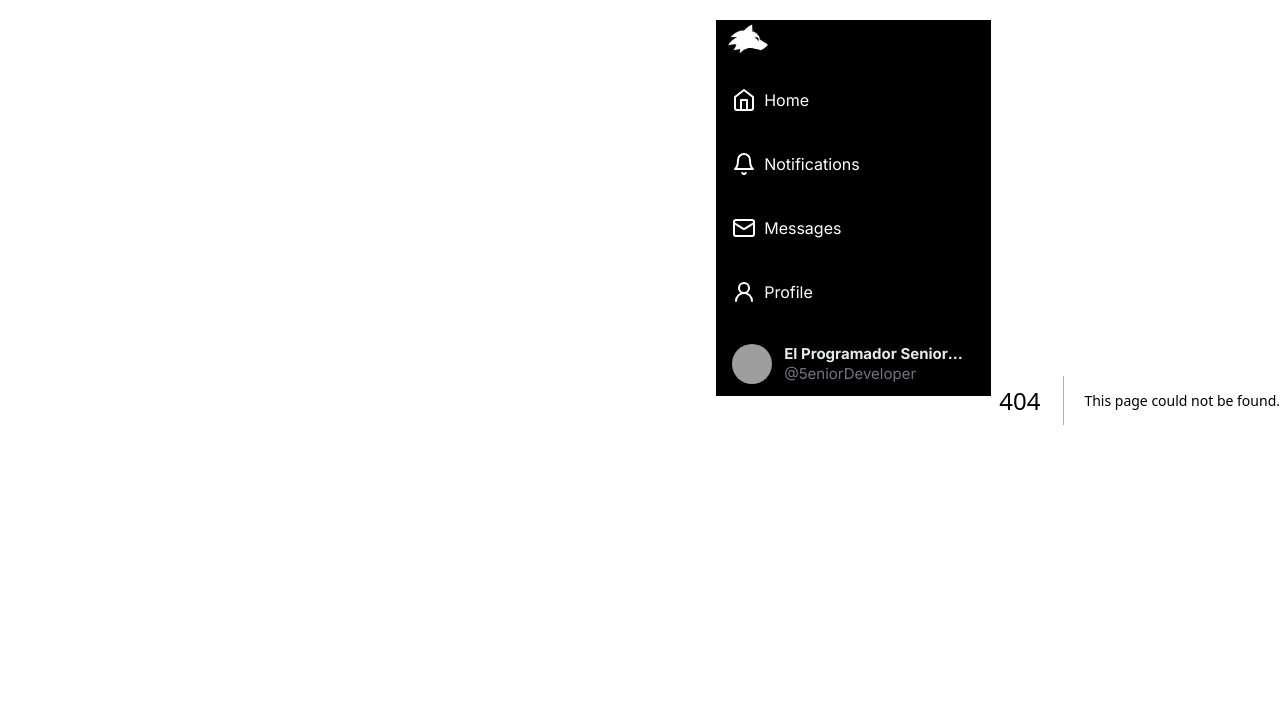
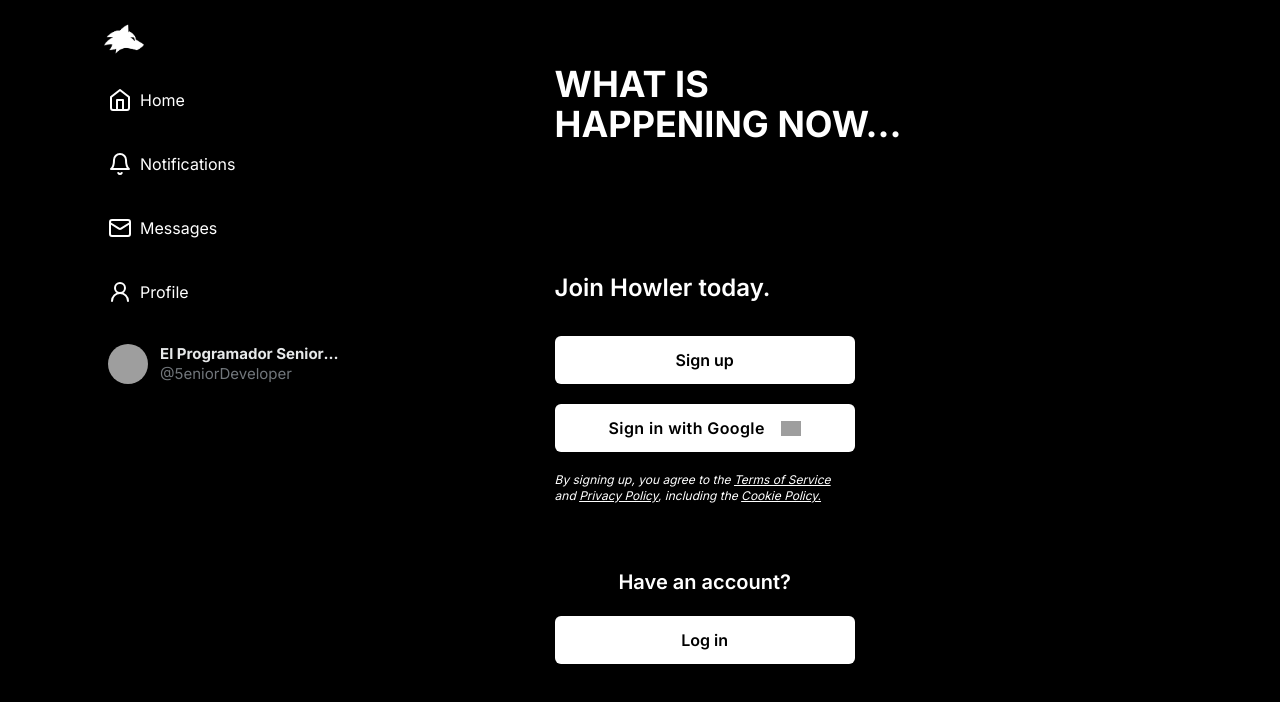
Before and after one commit to lMahesvara/howler-front, a Next.js app: page /login in a window 1280 px wide. Before the commit this address had no page. Shown: the top 702 px of the page. Built offline with nearby package versions, Linux system fonts and the light colour scheme; grey boxes are pictures that could not be loaded.

Commit message:
Feat. Create new page for login

```diff
--- /dev/null
+++ b/app/login/page.js
@@ -0,0 +1,18 @@
+import React from 'react'
+import RegisterForm  from '../../components/RegisterForm'
+import LoginForm from '../../components/LoginForm'
+
+const page = () => {
+  return (
+    <div className='grow shrink'>
+      <main className=' flex flex-col items-center w-full min-h-screen overflow-x-hidden grow shrink '>
+        <section className='max-w-[700px]'>
+          <RegisterForm/>
+          <LoginForm/>
+        </section>
+      </main>
+    </div>
+  )
+}
+
+export default page
```
Also changed, not shown: public/background-login.png (added).
